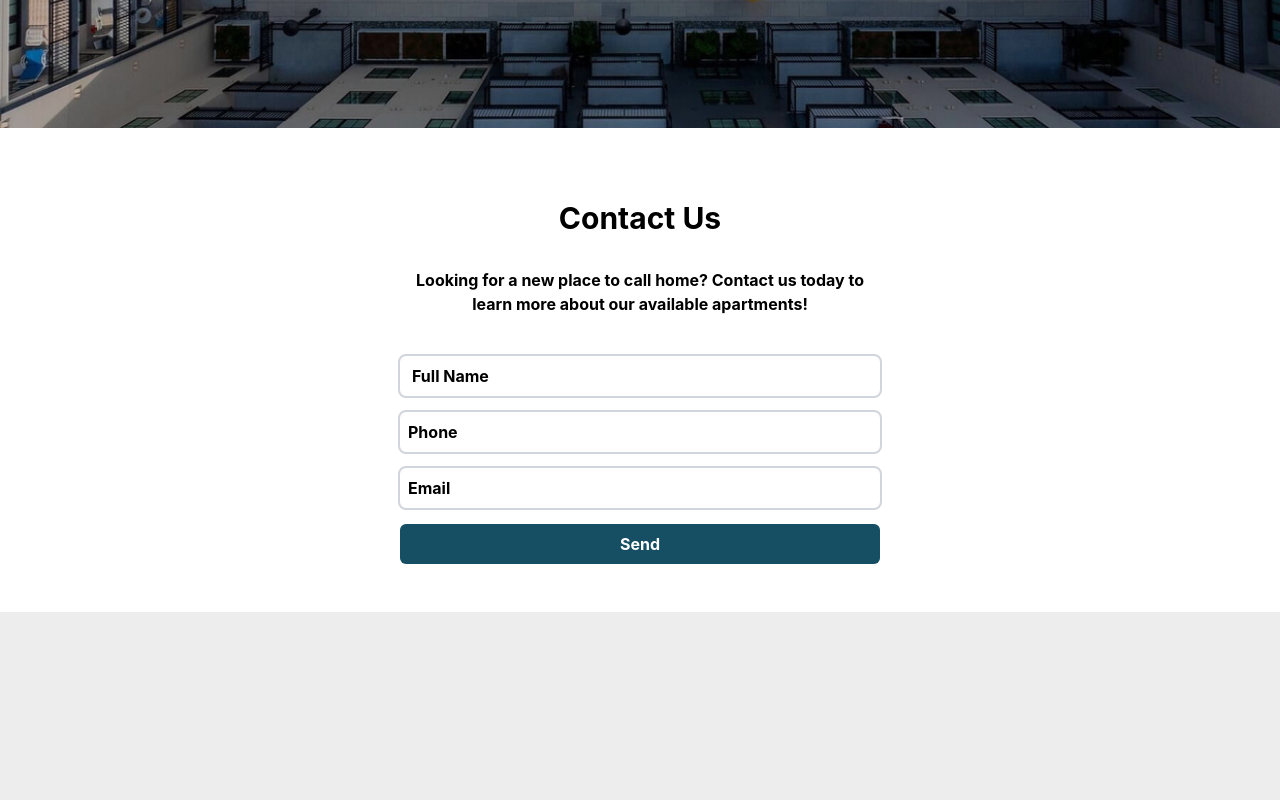
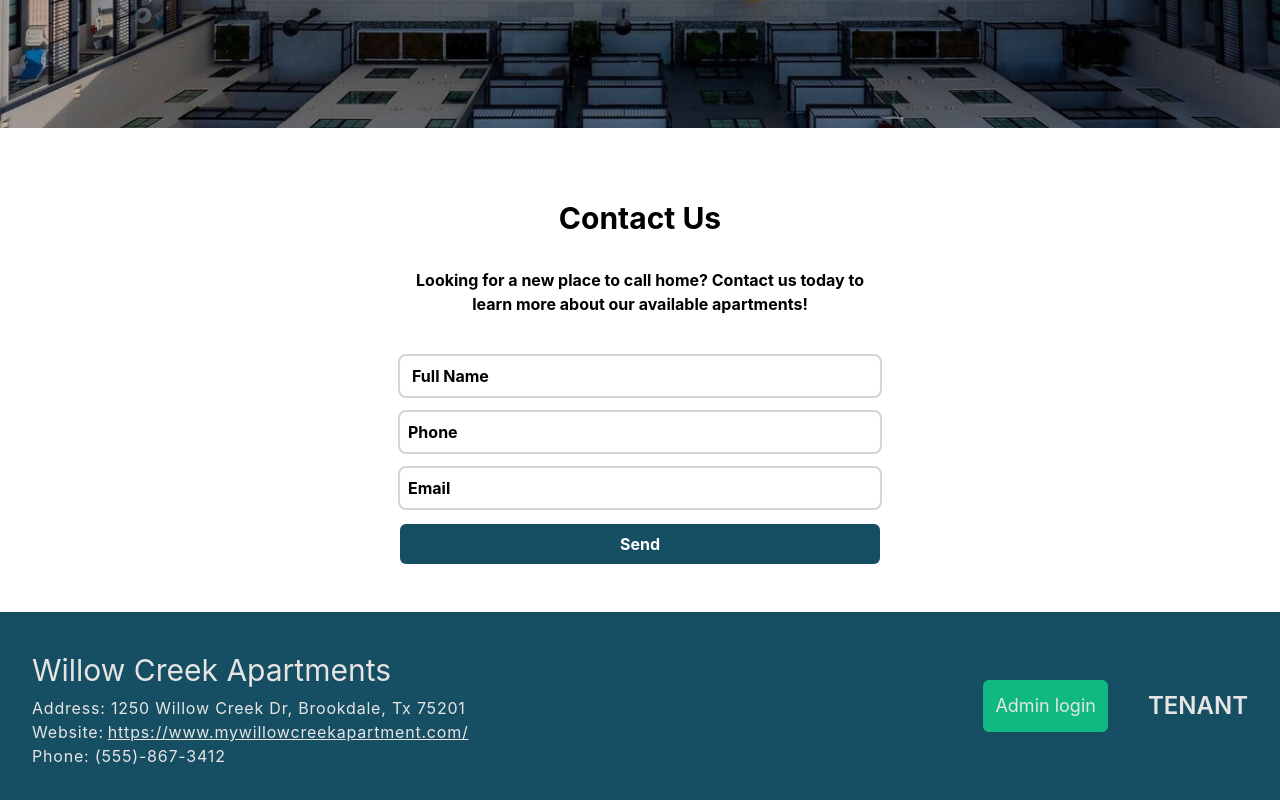
Before and after one commit to TheDThompsonDev/tenant-app, a Next.js app: page / in a window 1280 px wide. Shown: the part 1984-2784 px from the top of the page. Before the commit the page ends 2596 px from the top, so only its background shows below. Built offline with nearby package versions, Linux system fonts and the light colour scheme.

Commit message:
feat: add footer to page.tsx (AP-179)

```diff
--- /dev/null
+++ b/src/app/components/Footer.tsx
@@ -0,0 +1,42 @@
+import React from "react";
+import CompanyLogo from "./CompanyLogo";
+import Link from "next/link";
+
+const FooterData = {
+  apartmentName: "Willow Creek Apartments",
+  address: "1250 Willow Creek Dr, Brookdale, Tx 75201",
+
+  website: "https://www.mywillowcreekapartment.com/",
+  phone: "(555)-867-3412",
+  footerButton: "Admin login",
+  logoName: "TENANT",
+};
+
+const Footer = () => {
+  return (
+    <div className="bg-secondary-blue flex justify-between p-8">
+
+      <div className="text-alternate-light-gray md:block hidden">
+        <p className="text-3xl py-2">{FooterData.apartmentName}</p>
+        <p className="tracking-wider">Address: {FooterData.address}</p>
+        <div className="flex justify-center gap-1 tracking-wider">
+          <p className="">Website:</p>
+          <Link className="underline" href={`${FooterData.website}`}>{FooterData.website}</Link>
+        </div>
+        <p className="tracking-wider">Phone: {FooterData.phone}</p>
+
+      </div>
+
+      <div className="flex items-center gap-10">
+        <button className="bg-primary-green rounded-md p-3 text-alternate-light-gray text-lg hover:translate-0.5">
+          {FooterData.footerButton}
+        </button>
+        <h1 className="text-2xl font-semibold text-alternate-light-gray">
+          {FooterData.logoName}
+        </h1>
+      </div>
+    </div>
+  );
+};
+
+export default Footer;
--- a/src/app/page.tsx
+++ b/src/app/page.tsx
@@ -4,6 +4,7 @@ import HeroPool from "./components/HeroPool"
 import ContactUs from "./components/ContactUs"
 import Header from "./components/Header"
 import FeatureHighlight from "./components/FeatureHighlight"
+import Footer from './components/Footer';
 
 export default function LandingPage() {
   return (
@@ -13,6 +14,7 @@ export default function LandingPage() {
       <FeatureHighlight />
       <HeroPool />
       <ContactUs />
+      <Footer />
     </main>
   );
 }
```
